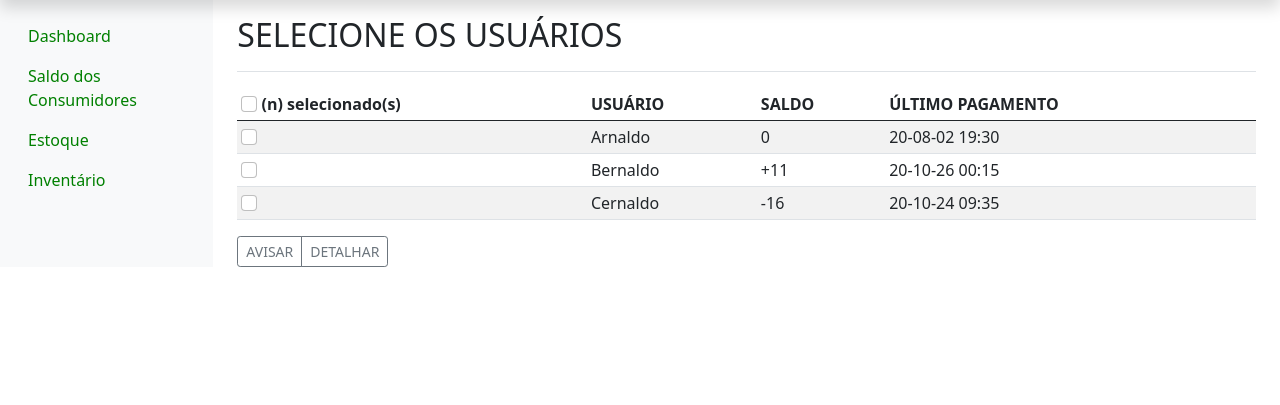
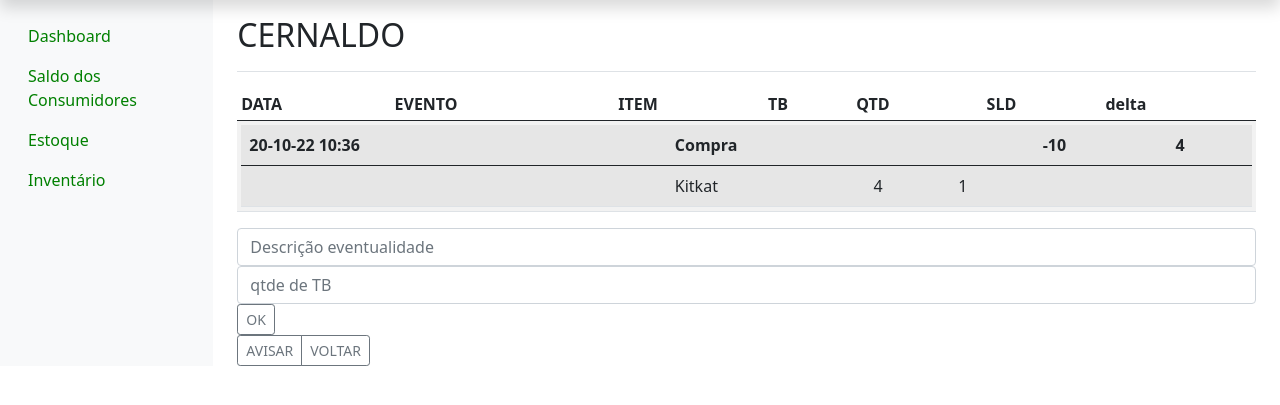
Before and after one commit to FelipeGdM/SI_TL, a Django app: page /RainhaSaldoConsDetalhe in a window 1280 px wide. Shown: the part 46-451 px from the top of the page. Run offline with Django 3.2, Linux system fonts and the light colour scheme; some libraries are stand-ins or nearby versions.

Commit message:
adicionar pagina de detalhe sobre um consumidor

```diff
--- a/lanchonete/templates/lanchonete/RainhaSaldoCons.html
+++ b/lanchonete/templates/lanchonete/RainhaSaldoCons.html
@@ -71,7 +71,6 @@
     <main class="col-md-9 ms-sm-auto col-lg-10 px-md-4">
       <div class="d-flex justify-content-between flex-wrap flex-md-nowrap align-items-center pt-3 pb-2 mb-3 border-bottom">
         <h1 class="h2">SELECIONE OS USUÁRIOS</h1>
-
       </div>
 
       <div class="table-responsive">
--- a/lanchonete/templates/lanchonete/RainhaSaldoConsDetalhe.html
+++ b/lanchonete/templates/lanchonete/RainhaSaldoConsDetalhe.html
@@ -70,50 +70,57 @@
 
     <main class="col-md-9 ms-sm-auto col-lg-10 px-md-4">
       <div class="d-flex justify-content-between flex-wrap flex-md-nowrap align-items-center pt-3 pb-2 mb-3 border-bottom">
-        <h1 class="h2">SELECIONE OS USUÁRIOS</h1>
-
+        <h1 class="h2">CERNALDO</h1>
       </div>
 
       <div class="table-responsive">
         <table class="table table-striped table-sm">
           <thead>
             <tr>
-              <th>
-                <input class="form-check-input" type="checkbox" value="" id="flexCheckDefault">
-                <label>(n) selecionado(s)</label>
-              </th>
-              <th>USUÁRIO</th>
-              <th>SALDO</th>
-              <th>ÚLTIMO PAGAMENTO</th>
+              <th>DATA</th>
+              <th>EVENTO</th>
+              <th>ITEM</th>
+              <th>TB</th>
+              <th>QTD</th>
+              <th>SLD</th>
+              <th>delta</th>
             </tr>
           </thead>
           <tbody>
             <tr>
-              <td><input class="form-check-input" type="checkbox" value="" id="flexCheckDefault"></td>
-              <td>Arnaldo</td>
-              <td>0</td>
-              <td>20-08-02 19:30</td>
-            </tr>
-            <tr>
-              <td><input class="form-check-input" type="checkbox" value="" id="flexCheckDefault"></td>
-              <td>Bernaldo</td>
-              <td>+11</td>
-              <td>20-10-26 00:15</td>
-            </tr>
-            <tr>
-              <td><input class="form-check-input" type="checkbox" value="" id="flexCheckDefault"></td>
-              <td>Cernaldo</td>
-              <td>-16</td>
-              <td>20-10-24 09:35</td>
+              <td colspan="7">
+                <table class="table mb-0">
+                  <thead>
+                    <tr>
+                      <th rowspan="2">20-10-22 10:36</th>
+                      <th colspan="4" rowspan="2">Compra</th>
+                      <th>-10</th>
+                      <th>4</th>
+                    </tr>
+                  </thead>
+                  <tbody>
+                    <tr>
+                      <td colspan="2"></td>
+                      <td>Kitkat</td>
+                      <td>4</td>
+                      <td>1</td>
+                      <td colspan="2"></td>
+                    </tr>
+                  </tbody>
+                </table>
+              </td>
             </tr>
           </tbody>
         </table>
       </div>
 
+      <input class="form-control" type="text" placeholder="Descrição eventualidade" aria-label="default input example">
+      <input class="form-control" type="text" placeholder="qtde de TB" aria-label="default input example">
+      <button type="button" class="btn btn-sm btn-outline-secondary">OK</button>
       <div class="btn-toolbar mb-2 mb-md-0">
         <div class="btn-group me-2">
           <button type="button" class="btn btn-sm btn-outline-secondary">AVISAR</button>
-          <button type="button" class="btn btn-sm btn-outline-secondary">DETALHAR</button>
+          <button type="button" class="btn btn-sm btn-outline-secondary">VOLTAR</button>
         </div>
       </div>
 
```
